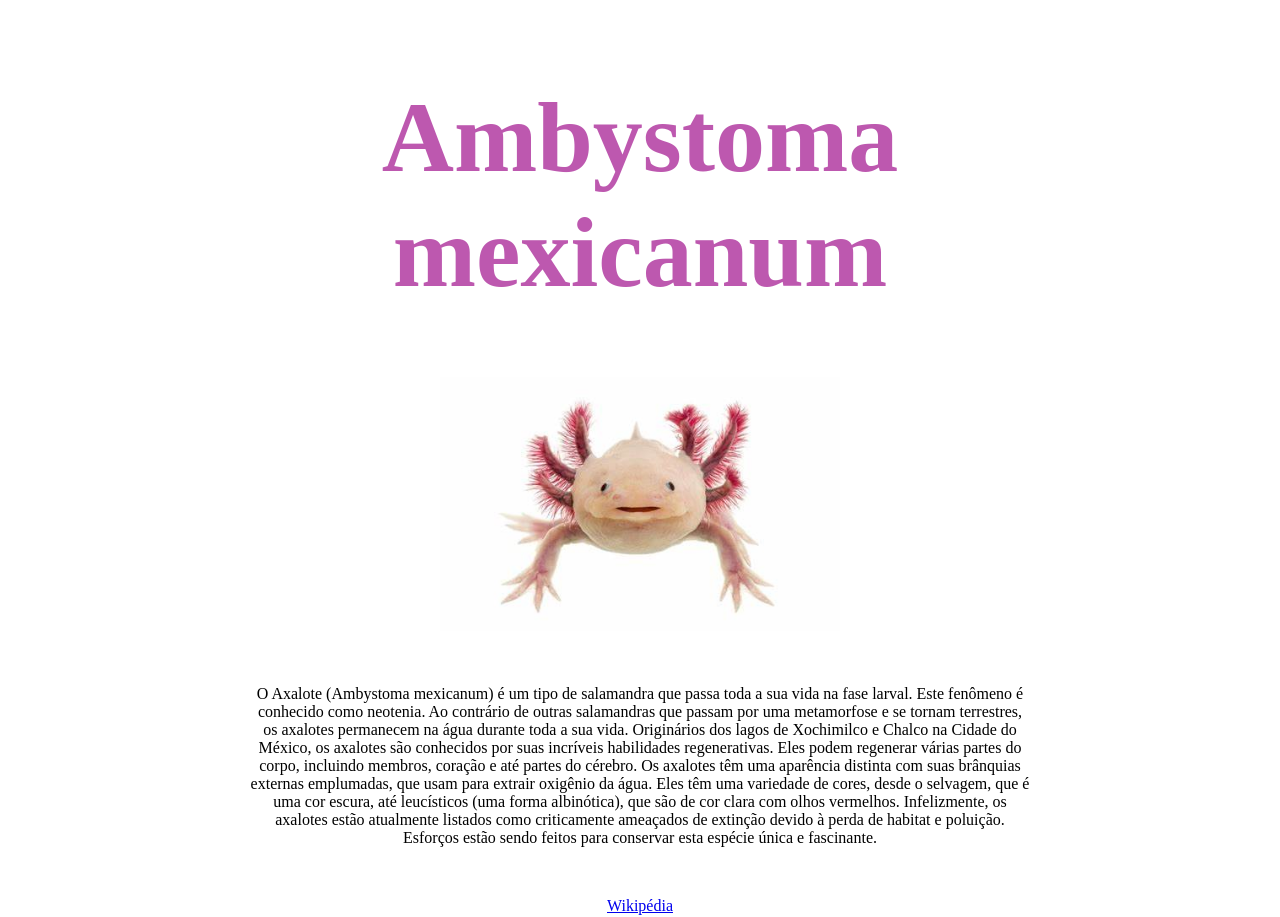
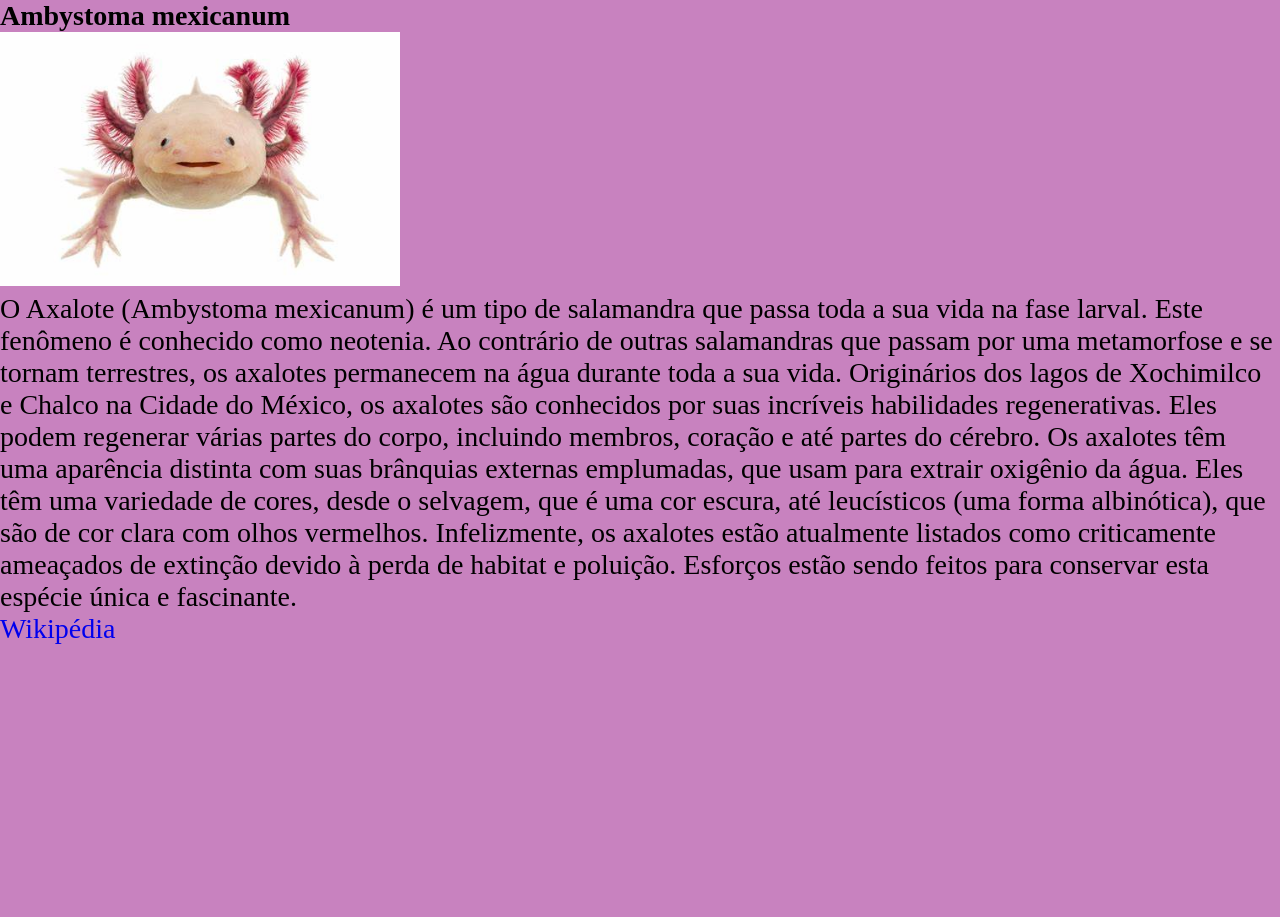
Before and after one commit to nathanaelreis/Axalote, a plain HTML site: page index.html in a window 1280 px wide. After the commit the page ends 800 px from the top, so only its background shows below. Drawn offline with Linux system fonts and the light colour scheme.

Commit message:
atualização

```diff
--- a/index.html
+++ b/index.html
@@ -3,15 +3,18 @@
 <head>
     <meta charset="UTF-8">
     <meta name="viewport" content="width=device-width, initial-scale=1.0">
+    <link rel="stylesheet" href="./style/style.css">
     <title>Axalote</title>
 </head>
-<body style="text-align: center; margin: 80px 200px;">
-    <h1 style="color: rgb(189, 88, 175); font-size: 100px;">Ambystoma mexicanum</h1>
-    <img src="./img/axalote.jpeg" alt="Axalot imagem" width="400px">
-    <p style="margin: 50px;">O Axalote (Ambystoma mexicanum) é um tipo de salamandra que passa toda a sua vida na fase larval. Este fenômeno é conhecido como neotenia. Ao contrário de outras salamandras que passam por uma metamorfose e se tornam terrestres, os axalotes permanecem na água durante toda a sua vida.
-        Originários dos lagos de Xochimilco e Chalco na Cidade do México, os axalotes são conhecidos por suas incríveis habilidades regenerativas. Eles podem regenerar várias partes do corpo, incluindo membros, coração e até partes do cérebro.
-        Os axalotes têm uma aparência distinta com suas brânquias externas emplumadas, que usam para extrair oxigênio da água. Eles têm uma variedade de cores, desde o selvagem, que é uma cor escura, até leucísticos (uma forma albinótica), que são de cor clara com olhos vermelhos.
-        Infelizmente, os axalotes estão atualmente listados como criticamente ameaçados de extinção devido à perda de habitat e poluição. Esforços estão sendo feitos para conservar esta espécie única e fascinante.</p>
-    <a href="https://pt.wikipedia.org/wiki/Ambystoma_mexicanum" target="_blank">Wikipédia</a>
+<body>
+    <section class="main">
+        <h1 >Ambystoma mexicanum</h1>
+        <img src="./img/axalote.jpeg" alt="Axalot imagem" width="400px">
+        <p>O Axalote (Ambystoma mexicanum) é um tipo de salamandra que passa toda a sua vida na fase larval. Este fenômeno é conhecido como neotenia. Ao contrário de outras salamandras que passam por uma metamorfose e se tornam terrestres, os axalotes permanecem na água durante toda a sua vida.
+            Originários dos lagos de Xochimilco e Chalco na Cidade do México, os axalotes são conhecidos por suas incríveis habilidades regenerativas. Eles podem regenerar várias partes do corpo, incluindo membros, coração e até partes do cérebro.
+            Os axalotes têm uma aparência distinta com suas brânquias externas emplumadas, que usam para extrair oxigênio da água. Eles têm uma variedade de cores, desde o selvagem, que é uma cor escura, até leucísticos (uma forma albinótica), que são de cor clara com olhos vermelhos.
+            Infelizmente, os axalotes estão atualmente listados como criticamente ameaçados de extinção devido à perda de habitat e poluição. Esforços estão sendo feitos para conservar esta espécie única e fascinante.</p>
+        <a href="https://pt.wikipedia.org/wiki/Ambystoma_mexicanum" target="_blank">Wikipédia</a>
+    </section>
 </body>
 </html>
--- /dev/null
+++ b/style/style.css
@@ -0,0 +1,23 @@
+*{
+    margin: 0;
+    padding: 0;
+    box-sizing: border-box;
+    text-decoration: none;
+    font-size: 28px;
+}
+
+body{
+    display: flex;
+    flex-direction: column;
+    align-items: center;
+    justify-content: center;
+
+    background: var(--clr-04);
+}
+
+:root{
+    --clr-01:#fff;
+    --clr-02:#000;
+    --clr-03:rgb(189, 88, 175);
+    --clr-04:rgb(200, 130, 191);
+}
```
